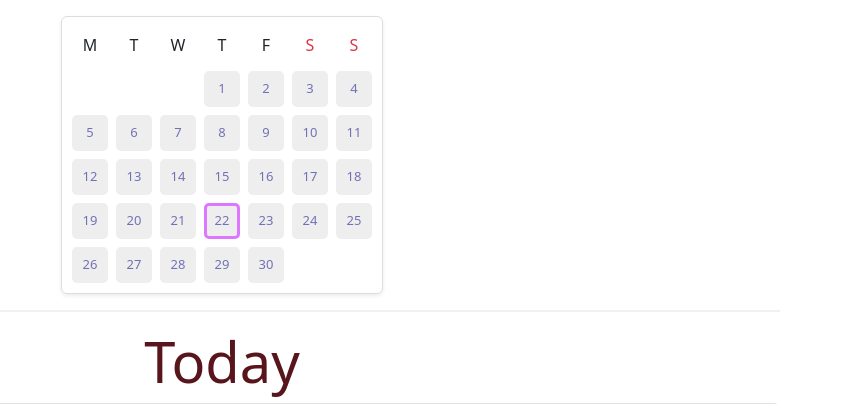
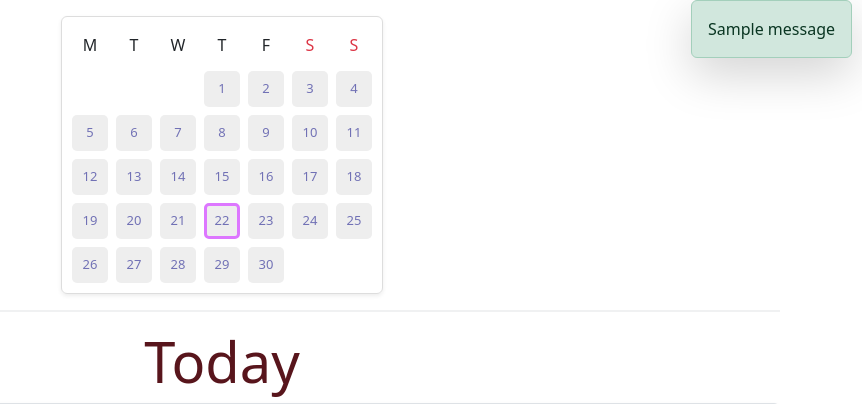
Before and after one commit to hakanayata/journal, a Django app: page / in a window 1280 px wide. Shown: the part 64-468 px from the top of the page, without its empty margins (418-1280 px from the left). Run offline with Django 4.2, Linux system fonts and the light colour scheme; a user stored in the database is signed in; tables that the repository leaves empty hold one stand-in row (values such as "Sample post"); one stand-in notice (Sample message) is shown.

Commit message:
error messages now permanent

```diff
--- a/journal/static/journal/js/alerts.js
+++ b/journal/static/journal/js/alerts.js
@@ -6,8 +6,8 @@ document.addEventListener("DOMContentLoaded", () => {
             const localeDate = new Date(alertDiv.textContent.trim().split("Entry already exists on")[1]).toLocaleDateString()
             alertDiv.textContent = `Entry already exists on ${localeDate}.`
         }
-        setTimeout(() => {
-            alertDiv.style.display = "none"
-        }, 3000);
+        // setTimeout(() => {
+        //     alertDiv.style.display = "none"
+        // }, 3000);
     }
 })
--- a/journal/static/journal/js/getEntries.js
+++ b/journal/static/journal/js/getEntries.js
@@ -30,13 +30,14 @@ const displayAlert = (type, data) => {
     alertDiv.setAttribute("style", "position: fixed; right: 10px; top: 64px; z-index: 2; calc(100% - 20px);")
     if (type === "error") {
         alertDiv.innerHTML = `${data.message}`
+        document.body.appendChild(alertDiv)
     } else {
         alertDiv.innerHTML = data
+        document.body.appendChild(alertDiv)
+        setTimeout(() => {
+            alertDiv.remove()
+        }, 2500);
     }
-    document.body.appendChild(alertDiv)
-    setTimeout(() => {
-        alertDiv.remove()
-    }, 2500);
 }
 
 // * returns every entries
--- a/journal/templates/journal/layout.html
+++ b/journal/templates/journal/layout.html
@@ -80,8 +80,13 @@
 
     {% if messages %}
         {% for message in messages %}
-        <div class="alert {% if message.tags == 'error' %} alert-danger {% else %} alert-{{ message.tags }} {% endif %} shadow-lg" id="alert" role="alert" style="position: fixed; right: 10px; top: 64px; z-index: 2; max-width: calc(100% - 20px); ">
-            {{ message }}
+        <div class="alert {% if message.tags == 'error' %} alert-danger alert-dismissible fade show {% else %} alert-{{ message.tags }} {% endif %} shadow-lg" id="alert" role="alert" style="position: fixed; right: 10px; top: 64px; z-index: 2; max-width: calc(100% - 20px); ">
+            <p>{{ message }}</p>
+
+            {% if message.tags == 'error' %}
+            <button aria-label="Close" class="btn-close" data-bs-dismiss="alert" type="button"></button>
+            {% endif %}
+
         </div>
         {% endfor %}
     {% endif %}
```
